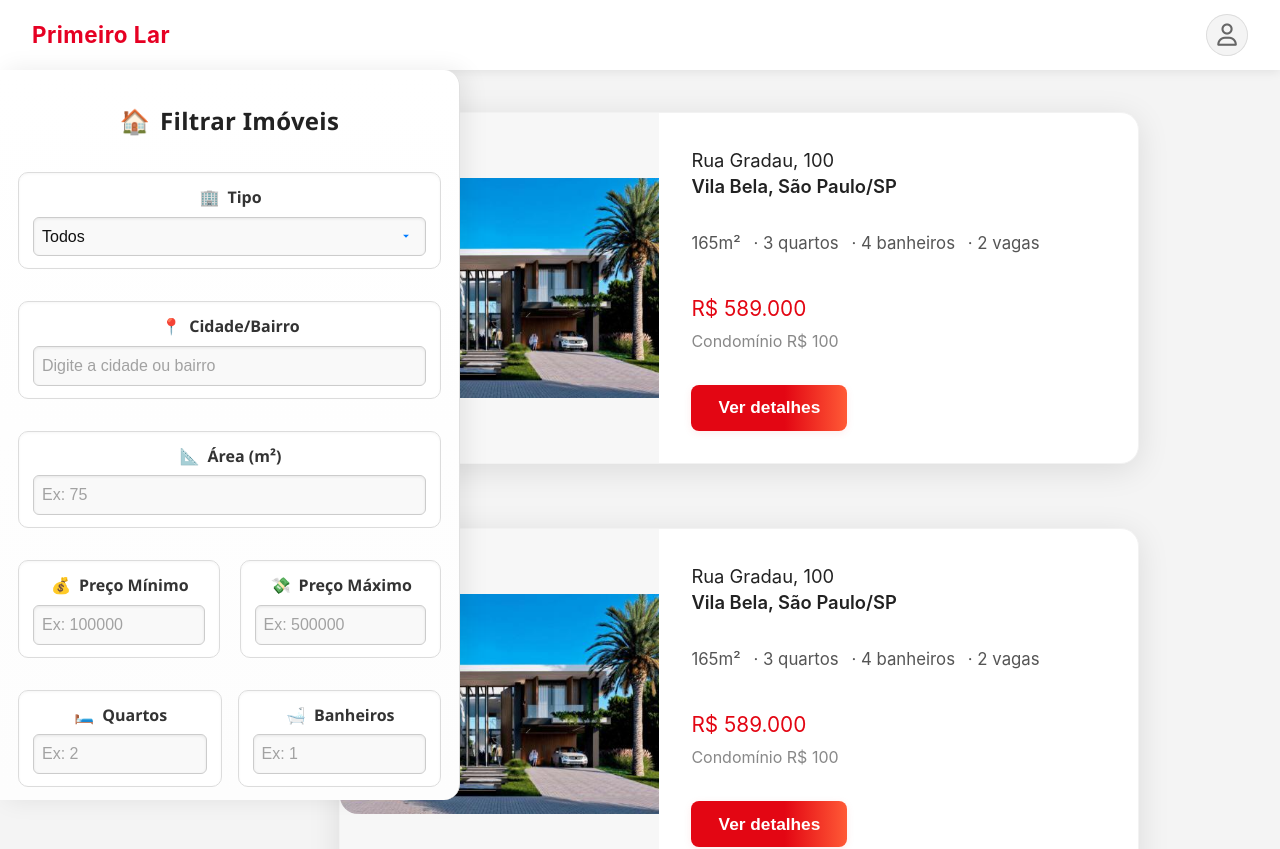
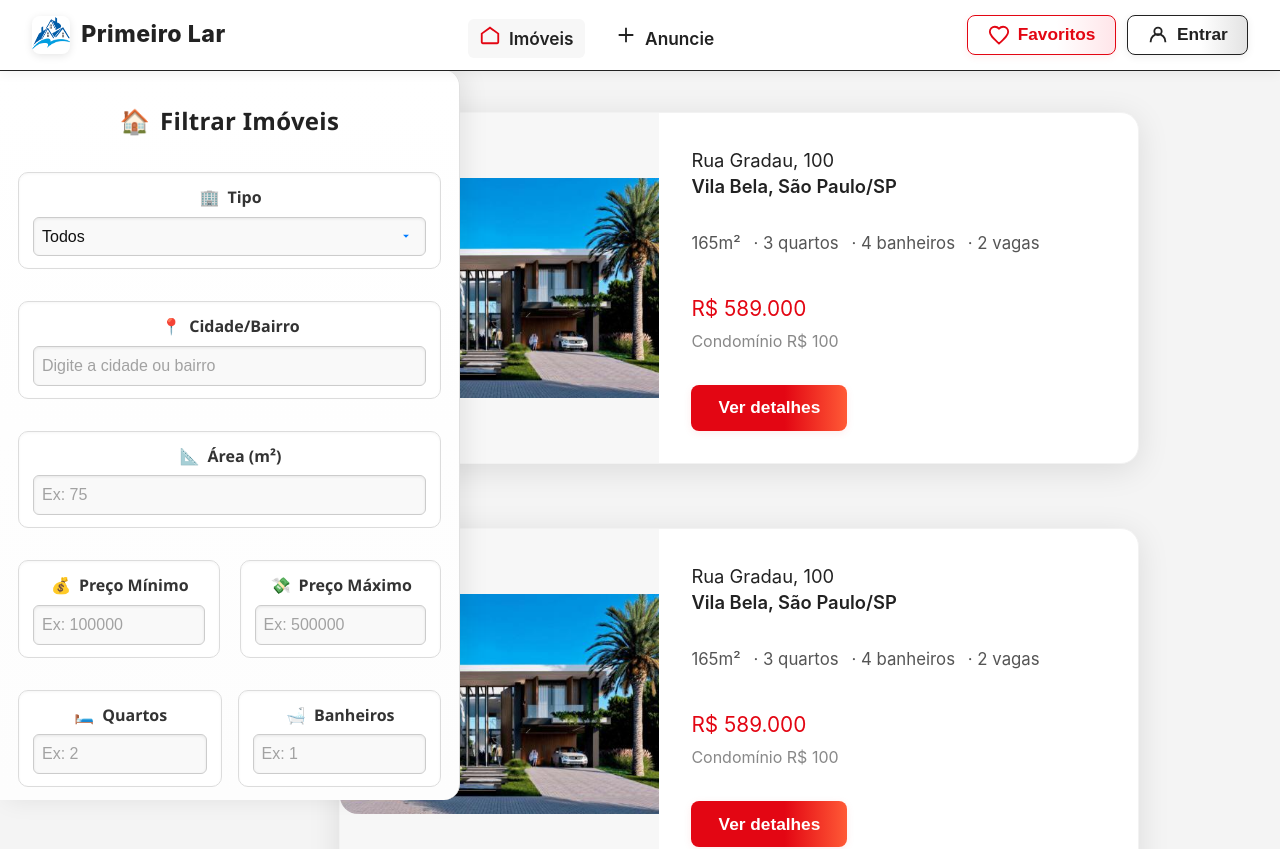
Before and after one commit to 917rafael/front-primeiro.lar-2, a Vue app: page /vendas in a window 1280 px wide. Shown: the top 849 px of the page. Built offline with nearby package versions, Linux system fonts and the light colour scheme.

Commit message:
fix: "Alteração de components"

```diff
--- a/src/components/HeaderAnuncio.vue
+++ /dev/null
@@ -1,158 +0,0 @@
-
-        <script setup>
-        import { ref } from 'vue'
-        import { useRouter } from 'vue-router'
-
-        const router = useRouter()
-
-        const isLoggedIn = ref(false)
-        const userImage = ref(null)
-        const defaultProfile = '/default-avatar.png'
-
-        function handleProfileClick() {
-          if (isLoggedIn.value) {
-            // router.push('/perfil')
-          } else {
-            router.push('/')
-          }
-        }
-        </script>
-<!-- eslint-disable vue/multi-word-component-names -->
-<template>
-  <header class="app-header">
-    <div class="header-left" @click="$router.push('/')">
-      <!-- <img src="@/assets/logo.png" alt="Logo" class="logo" /> -->
-      <h1 class="company-name">Primeiro Lar</h1>
-    </div>
-
-    <div class="header-right">
-      <div class="profile-icon" @click="handleProfileClick">
-        <img
-          v-if="isLoggedIn"
-          :src="userImage || defaultProfile"
-          alt="Perfil"
-          class="avatar"
-        />
-        <i v-else class="fa-regular fa-user"></i>
-      </div>
-    </div>
-  </header>
-</template>
-
-<style scoped>
-@import url('https://cdnjs.cloudflare.com/ajax/libs/font-awesome/6.5.0/css/all.min.css');
-
-.app-header {
-  position: fixed;
-  top: 0;
-  left: 0;
-  width: 100%;
-  height: 70px;
-  background: #fff;
-  display: flex;
-  justify-content: space-between;
-  align-items: center;
-  padding: 0 2rem;
-  box-shadow: 0 2px 10px rgba(0,0,0,0.08);
-  z-index: 1000;
-  transition: all 0.3s ease;
-}
-
-.header-left {
-  display: flex;
-  align-items: center;
-  cursor: pointer;
-  gap: 0.6rem;
-}
-
-.logo {
-  height: 45px;
-  width: 45px;
-  border-radius: 50%;
-  object-fit: cover;
-  transition: transform 0.3s ease;
-}
-
-.logo:hover {
-  transform: scale(1.08);
-}
-
-.company-name {
-  font-size: 1.4rem;
-  font-weight: 700;
-  color: #e60023;
-  letter-spacing: 0.5px;
-  transition: color 0.3s ease;
-}
-
-.company-name:hover {
-  color: #c4001c;
-}
-
-.header-right {
-  display: flex;
-  align-items: center;
-}
-
-.profile-icon {
-  width: 42px;
-  height: 42px;
-  display: flex;
-  align-items: center;
-  justify-content: center;
-  background: #f4f4f4;
-  border-radius: 50%;
-  cursor: pointer;
-  transition: all 0.3s ease;
-  box-shadow: inset 0 0 0 1px #ddd;
-}
-
-.profile-icon:hover {
-  background: #e60023;
-  transform: scale(1.05);
-}
-
-.profile-icon:hover i {
-  color: #fff;
-}
-
-.avatar {
-  width: 42px;
-  height: 42px;
-  border-radius: 50%;
-  object-fit: cover;
-  transition: transform 0.3s ease;
-}
-
-.avatar:hover {
-  transform: scale(1.05);
-}
-
-.profile-icon i {
-  font-size: 1.4rem;
-  color: #666;
-  transition: color 0.3s ease;
-}
-
-/* Responsivo */
-@media (max-width: 768px) {
-  .company-name {
-    font-size: 1.1rem;
-  }
-
-  .app-header {
-    padding: 0 1rem;
-  }
-
-  .logo {
-    height: 40px;
-    width: 40px;
-  }
-}
-
-@media (max-width: 480px) {
-  .company-name {
-    display: none;
-  }
-}
-</style>
--- a/src/views/PagVendas.vue
+++ b/src/views/PagVendas.vue
@@ -2,7 +2,7 @@
 import { ref } from 'vue';
 import Anuncio from '../components/Anuncio.vue';
 import Filtro from '../components/filtro.vue';
-import HeaderAnuncio from '@/components/HeaderAnuncio.vue';
+import HeaderVenda from '@/components/HeaderVenda.vue';
 
 
 
@@ -10,7 +10,7 @@
   components: {
     Anuncio,
     Filtro,
-    HeaderAnuncio
+    HeaderVenda
   },
   setup() {
     const filtroAberto = ref(true);
@@ -24,7 +24,7 @@
 
 <template>
   <div class="row">
-  <HeaderAnuncio class="colunm"/>
+  <HeaderVenda class="colunm"/>
   </div>
   <div class="container-anuncio">
     <Filtro />
```
